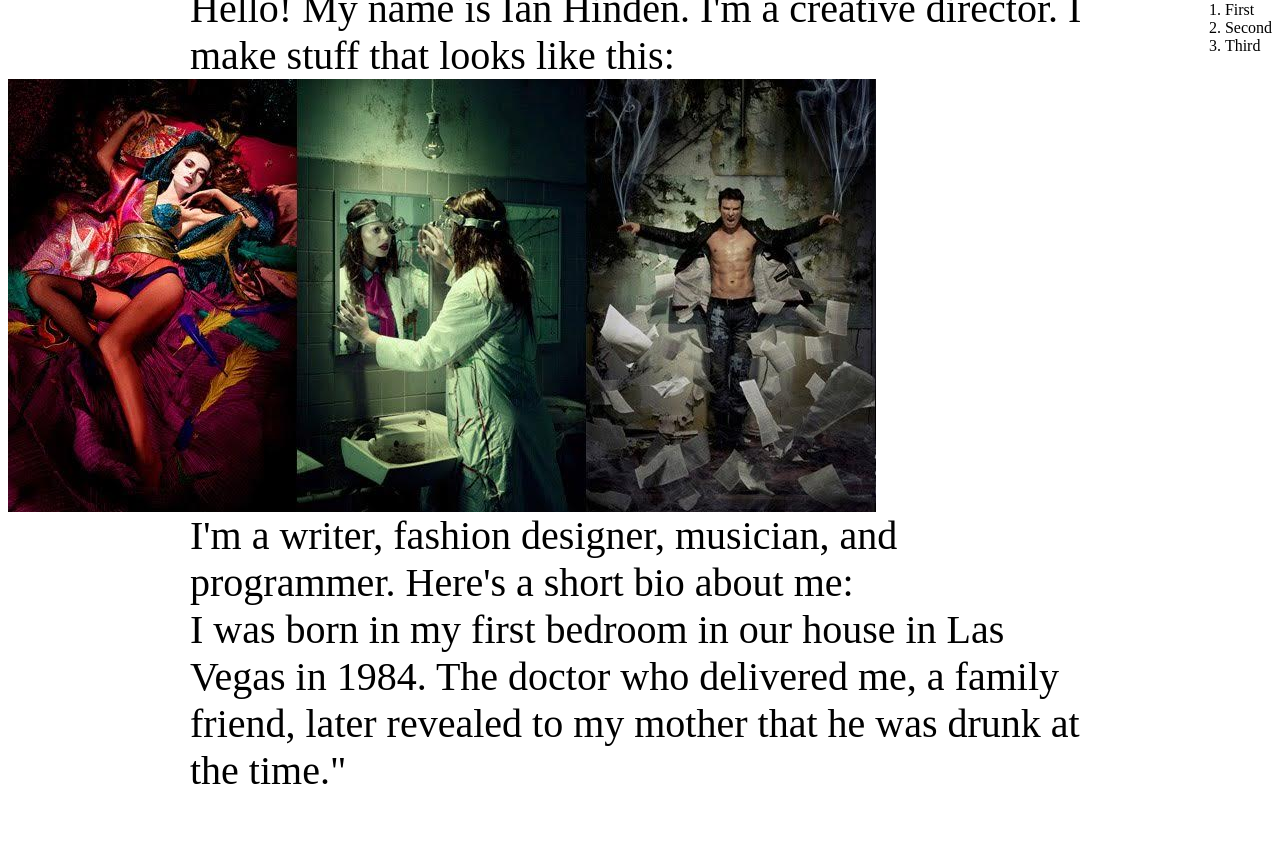
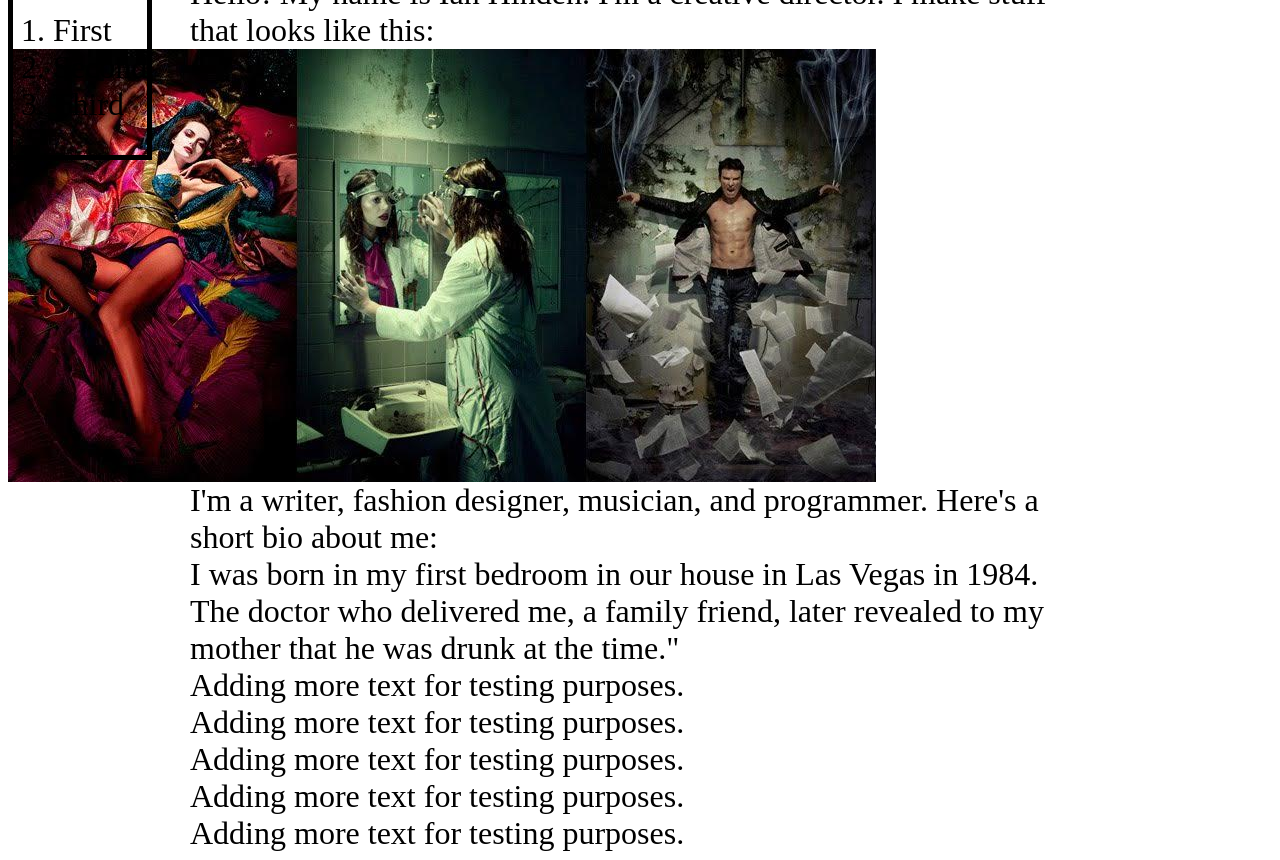
Before and after one commit to IanHinden/IanHinden, a plain HTML site: page index.html in a window 1280 px wide. Shown: the part 70-930 px from the top of the page. Before the commit the page ends 872 px from the top, so only its background shows below. Drawn offline with Linux system fonts and the light colour scheme.

Commit message:
Experimenting with CSS

```diff
--- a/index.html
+++ b/index.html
@@ -21,5 +21,11 @@
 <p>I'm a writer, fashion designer, musician, and programmer. Here's a short bio about me:</p>
 
 <p>I was born in my first bedroom in our house in Las Vegas in 1984. The doctor who delivered me, a family friend, later revealed to my mother that he was drunk at the time."</p>
+
+<p>Adding more text for testing purposes.</p>
+<p>Adding more text for testing purposes.</p>
+<p>Adding more text for testing purposes.</p>
+<p>Adding more text for testing purposes.</p>
+<p>Adding more text for testing purposes.</p>
 </body>
 </html>
--- a/style.css
+++ b/style.css
@@ -11,7 +11,7 @@ header {
 }
 
 p {
-	font-size:250%;
+	font-size:200%;
 	width: 900px;
 	text-align:left;
 	margin: 0 auto;
@@ -21,9 +21,11 @@ p {
 img {
 	display: block;
 	text-align: center;
-
 }
 
 #sidebar {
+	font-size:200%;
 	float: right;
+	border: 5px solid black;
+	position: fixed;
 }
```
